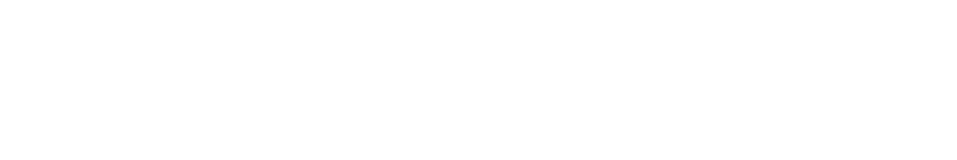
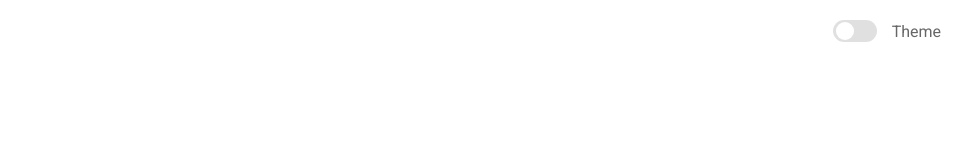
Before and after one commit to shekhar677/url-shortner, a Nuxt app: page / in a window 1280 px wide. Shown: the top 160 px of the page, without its empty margins (323-1280 px from the left). Built offline with nearby package versions, Linux system fonts and the light colour scheme.

Commit message:
fix: theme

```diff
--- a/nuxt.config.js
+++ b/nuxt.config.js
@@ -76,7 +76,10 @@
           warning: colors.amber.base,
           error: colors.deepOrange.accent4,
           success: colors.green.accent3
-        }
+        },
+        dark: {
+          primary: colors.green.accent3,
+        },
       }
     }
   },
--- a/pages/index.vue
+++ b/pages/index.vue
@@ -1,6 +1,15 @@
 <template>
   <v-row justify="center" align="center">
     <snackbar ref="snackbar" />
+    <v-switch
+      v-model="$vuetify.theme.dark"
+      inset
+      dense
+      label="Theme"
+      persistent-hint
+      color="primary"
+      class="position-top-right"
+    ></v-switch>
     <v-col
       cols="12"
       sm="8"
@@ -84,4 +93,10 @@
 .min-h-screen {
   min-height: 100vh;
 }
+.position-top-right {
+  position: absolute;
+  top: 0;
+  right: 0;
+  margin: 1rem 1rem 0 0;
+}
 </style>
```
